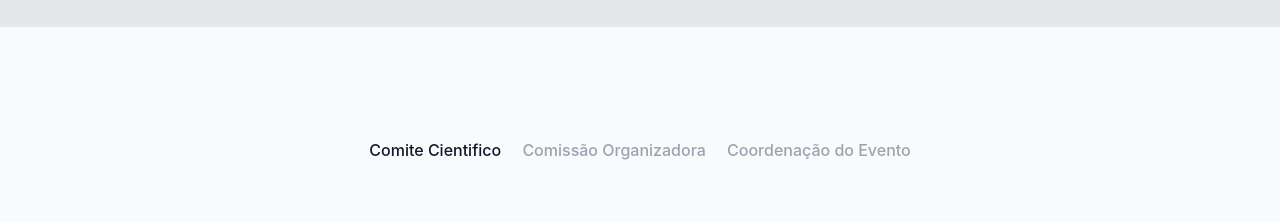
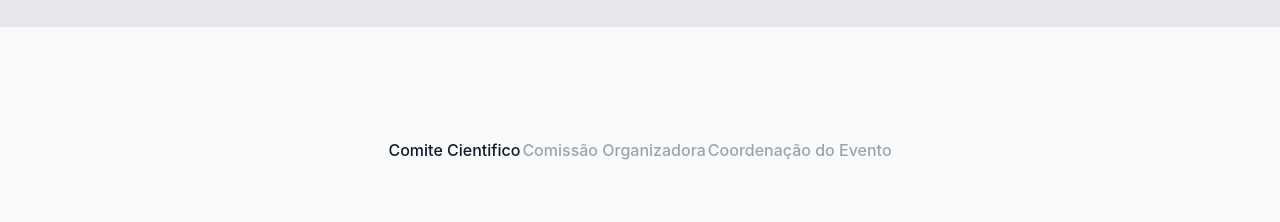
Before and after one commit to softeam-org/sibragecsbtic-web, a React (Vite) app: page / in a window 1280 px wide. Shown: the part 1240-1462 px from the top of the page. Built offline with nearby package versions, Linux system fonts and the light colour scheme; what tailwind-nord would draw is missing.

Commit message:
FIX:Removido espaço extra

```diff
--- a/src/container/Home.jsx
+++ b/src/container/Home.jsx
@@ -113,13 +113,13 @@ function Home() {
         </p>
 
       <div className='flex justify-center '>
-      <button onClick={() => handleClick(1)} className={`transition-color transition bg-transparent duration-0 bg-none  outline-none hover:border-none focus:outline-none  ${componenteAtivo===1?"text-gray-900":"text-gray-400"}`}>
+      <button onClick={() => handleClick(1)} className={`px-0 transition-color transition bg-transparent duration-0 bg-none  outline-none hover:border-none focus:outline-none  ${componenteAtivo===1?"text-gray-900":"text-gray-400"}`}>
         Comite Cientifico
       </button>
       <button onClick={() => handleClick(2)} className={`px-0 transition-color transition bg-transparent duration-0 bg-none  outline-none hover:border-none focus:outline-none  ${componenteAtivo===2?"text-gray-900":"text-gray-400"}`}>
         Comissão Organizadora
       </button>
-      <button  onClick={() => handleClick(3)} className={`transition-color transition bg-transparent duration-0 bg-none  outline-none hover:border-none focus:outline-none  ${componenteAtivo===3?"text-gray-900":"text-gray-400"}`}>
+      <button  onClick={() => handleClick(3)} className={`px-0 transition-color transition bg-transparent duration-0 bg-none  outline-none hover:border-none focus:outline-none  ${componenteAtivo===3?"text-gray-900":"text-gray-400"}`}>
         Coordenação do Evento
       </button>
       </div>
```
